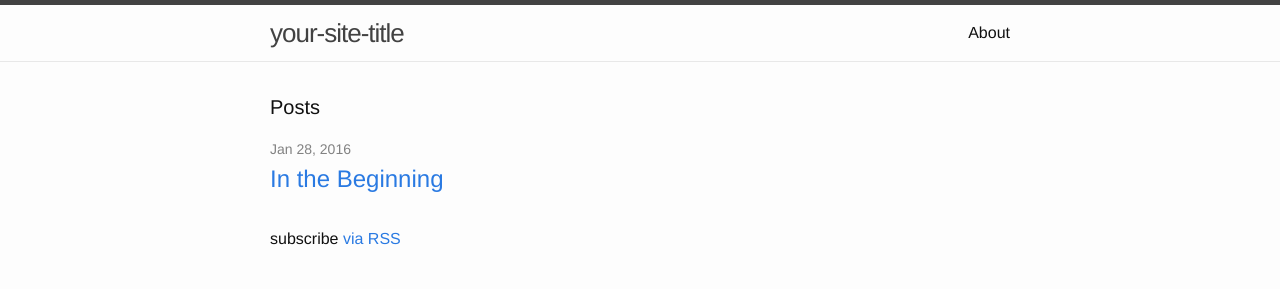
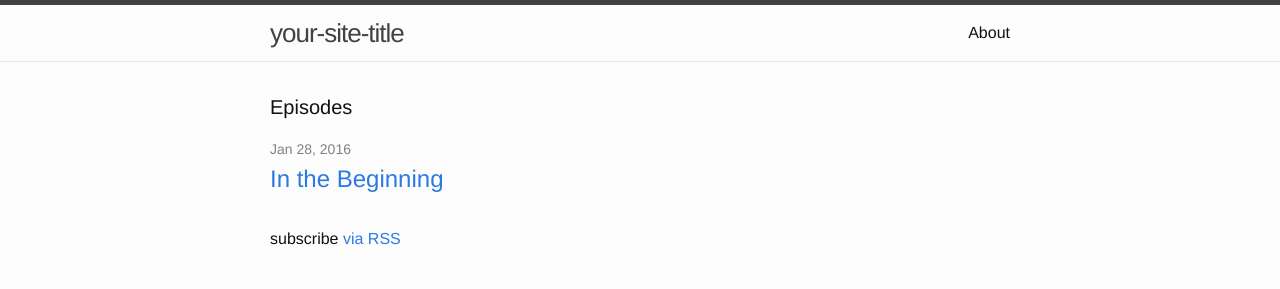
Before and after one commit to LK64076007A/microcast, a Jekyll site: the page built from index.html, in a window 1280 px wide. Shown: the top 289 px of the page. Built offline with Jekyll 4.4.1, drawn with Linux system fonts in a browser that asks for light colours.

Commit message:
Index page changed from "Posts" to "Episodes"

```diff
--- a/index.html
+++ b/index.html
@@ -4,7 +4,7 @@ layout: default
 
 <div class="home">
 
-  <h1 class="page-heading">Posts</h1>
+  <h1 class="page-heading">Episodes</h1>
 
   <ul class="post-list">
     {% for post in site.posts %}
```
